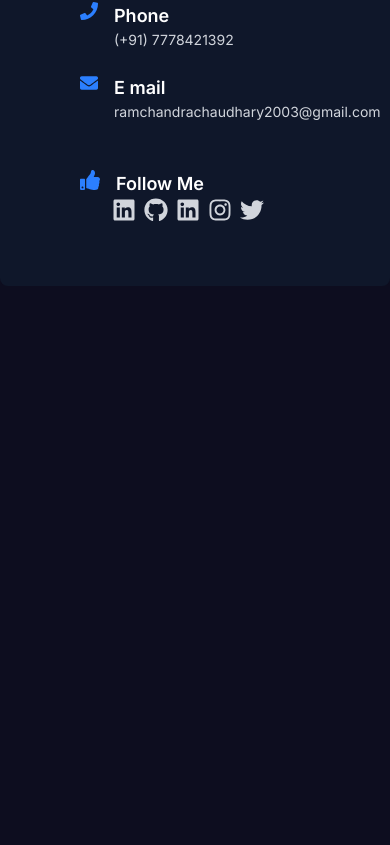
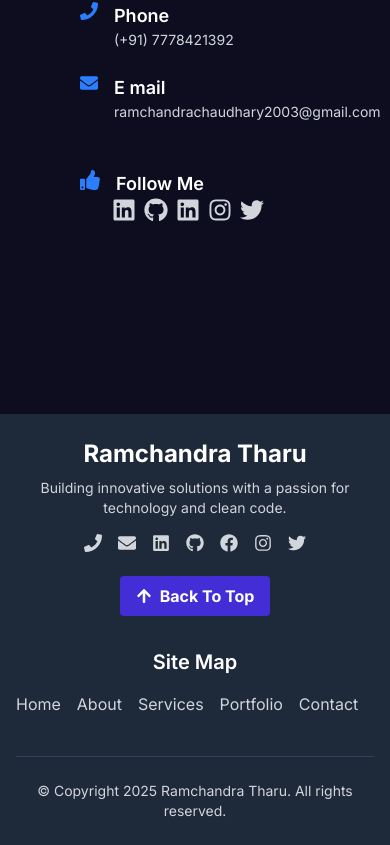
Before and after one commit to Ramchandra-Tharu/my-portfolio, a Next.js app: page / in a window 390 px wide. Shown: the part 7401-8246 px from the top of the page. Before the commit the page ends 7815 px from the top, so only its background shows below. Built offline with nearby package versions, Linux system fonts and the light colour scheme.

Commit message:
footer section is created

```diff
--- a/components/Home/Contact/Contact.tsx
+++ b/components/Home/Contact/Contact.tsx
@@ -4,7 +4,7 @@ import { FaPhone, FaEnvelope, FaMapMarkerAlt, FaLinkedin, FaGithub, FaFacebook,
 const ContactSection = () => {
     return (
         <div className="pt-16 pb-16">
-            <div className="bg-[#0f172a] w-full rounded-lg  mb-16 pt-16  pb-16">
+            <div className=" w-full rounded-lg  mb-16 pt-16  pb-16">
                 <h2 className="text-white text-4xl font-bold ml-20 mb-8">Get in Touch</h2>
 
                 <div className=" mx-auto grid grid-cols-1 md:grid-cols-2 ml-20 gap-30">
--- /dev/null
+++ b/components/Home/Footer/Footer.tsx
@@ -0,0 +1,67 @@
+import React from 'react';
+import { FaPhone, FaEnvelope, FaMapMarkerAlt, FaLinkedin, FaGithub, FaFacebook, FaInstagram, FaTwitter, FaThumbsUp, FaArrowUp } from "react-icons/fa";
+const FooterSection = () => {
+    return (
+        <footer className="bg-gray-800 text-gray-300 py-6 px-4 sm:px-6 lg:px-8">
+            <div className="max-w-7xl mx-auto grid grid-cols-1 md:grid-cols-2 gap-8">
+                {/* Left Section: Logo, Description, Social Media, Button */}
+                <div className="flex flex-col items-center md:items-start text-center md:text-left">
+                    <h2 className="text-2xl font-bold text-white mb-2">Ramchandra Tharu</h2>
+                    <p className="text-sm mb-4 max-w-sm">
+                        Building innovative solutions with a passion for technology and clean code.
+                    </p>
+
+                    {/* Social Media Links */}
+                    <div className="flex space-x-4 mb-6">
+                        <a href="#" className="hover:text-white transition-colors duration-300">
+                            <FaPhone className=" text-lg" />
+                        </a>
+                        <a href="#" className="hover:text-white transition-colors duration-300">
+                            <FaEnvelope className=" text-lg" />
+                        </a>
+                        <a href="#" className="hover:text-white transition-colors duration-300">
+                            <FaLinkedin className=" text-lg" />
+                        </a>
+                        <a href="#" className="hover:text-white transition-colors duration-300">
+                            <FaGithub className=" text-lg" />
+                        </a>
+                        <a href="#" className="hover:text-white transition-colors duration-300">
+                            <FaFacebook className=" text-lg" />
+                        </a>
+                        <a href="#" className="hover:text-white transition-colors duration-300">
+                            <FaInstagram className=" text-lg" />
+                        </a>
+                        <a href="#" className="hover:text-white transition-colors duration-300">
+                            <FaTwitter className=" text-lg" />
+                        </a>
+
+                    </div>
+
+
+                    <button className=" bg-indigo-700 hover:bg-indigo-700 text-white font-bold py-2 px-4 rounded transition-colors duration-200">
+                        <div className="flex items-center text-base"><FaArrowUp className="text-base " /> <span className="ml-2">Back To Top</span></div>
+                    </button>
+                </div>
+
+                {/* Right Section: Site Map */}
+                <div className="text-center md:text-left">
+                    <h3 className="text-xl font-semibold text-white mb-4">Site Map</h3>
+                    <ul className="space-y-2 flex items-between gap-4">
+                        <li><a href="#" className="hover:text-cyan-600 hover:text-lg transition-colors duration-200">Home</a></li>
+                        <li><a href="#" className="hover:text-cyan-600 hover:text-lg transition-colors duration-200">About</a></li>
+                        <li><a href="#" className="hover:text-cyan-600 hover:text-lg transition-colors duration-200">Services</a></li>
+                        <li><a href="#" className="hover:text-cyan-600 hover:text-lg transition-colors duration-200">Portfolio</a></li>
+                        <li><a href="#" className="hover:text-cyan-600 hover:text-lg transition-colors duration-200">Contact</a></li>
+                    </ul>
+                </div>
+            </div>
+
+            {/* Copyright */}
+            <div className="mt-8 pt-6 border-t border-gray-700 text-center text-sm">
+                <p>&copy; Copyright 2025 Ramchandra Tharu. All rights reserved.</p>
+            </div>
+        </footer>
+    );
+};
+
+export default FooterSection;
--- a/components/Home/Home.tsx
+++ b/components/Home/Home.tsx
@@ -7,6 +7,7 @@ import SkillSection from './Skill/Skill';
 import ClientSection from './Client/Client';
 import VlogSection from './Vlog/Vlog';
 import ContactSection from './Contact/Contact';
+import FooterSection from './Footer/Footer';
 const Home = () => {
   return (
     <div className="overflow-hidden">
@@ -18,6 +19,7 @@ const Home = () => {
       <ClientSection />
       <VlogSection />
       <ContactSection />
+      <FooterSection />
 
 
 
```
